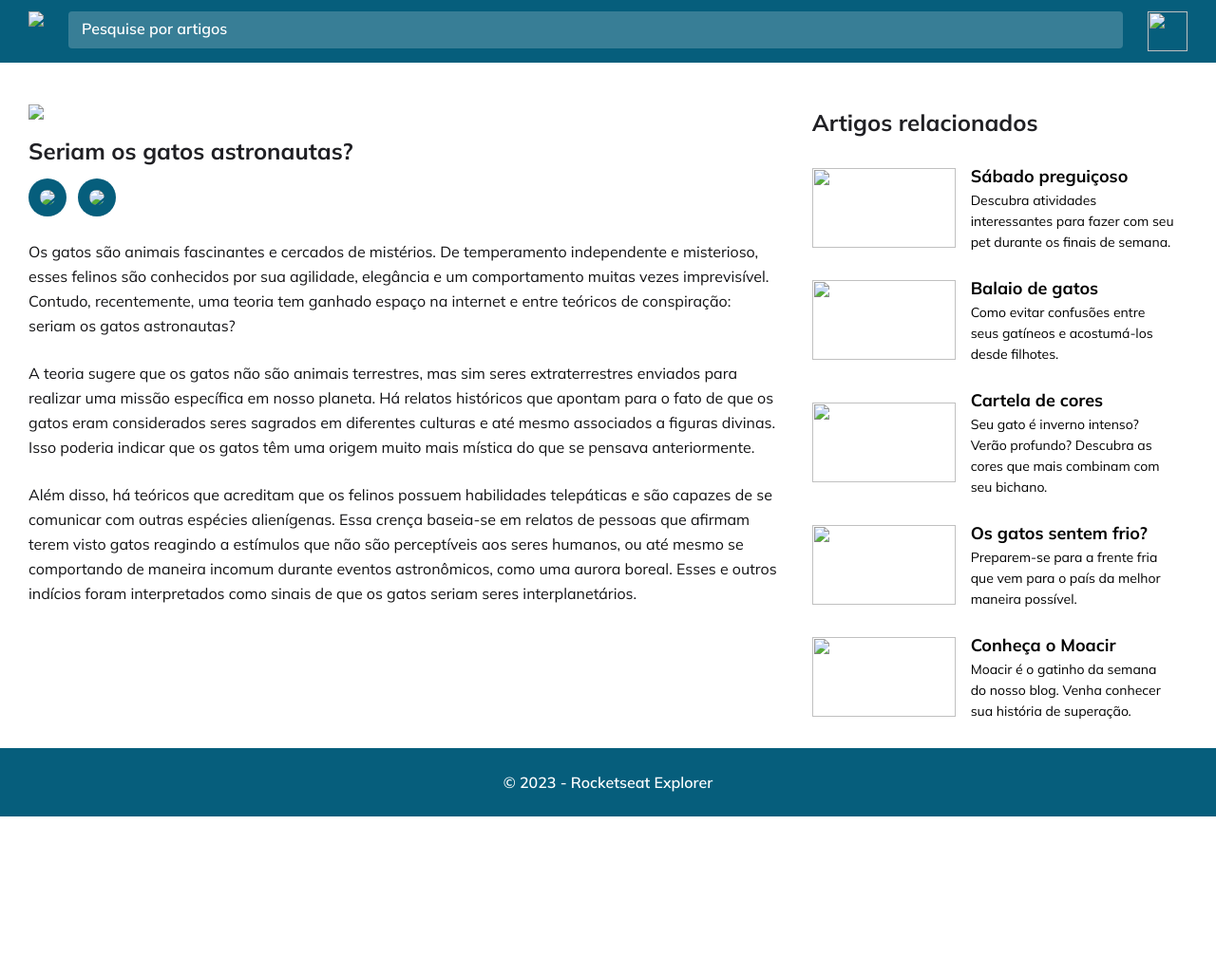
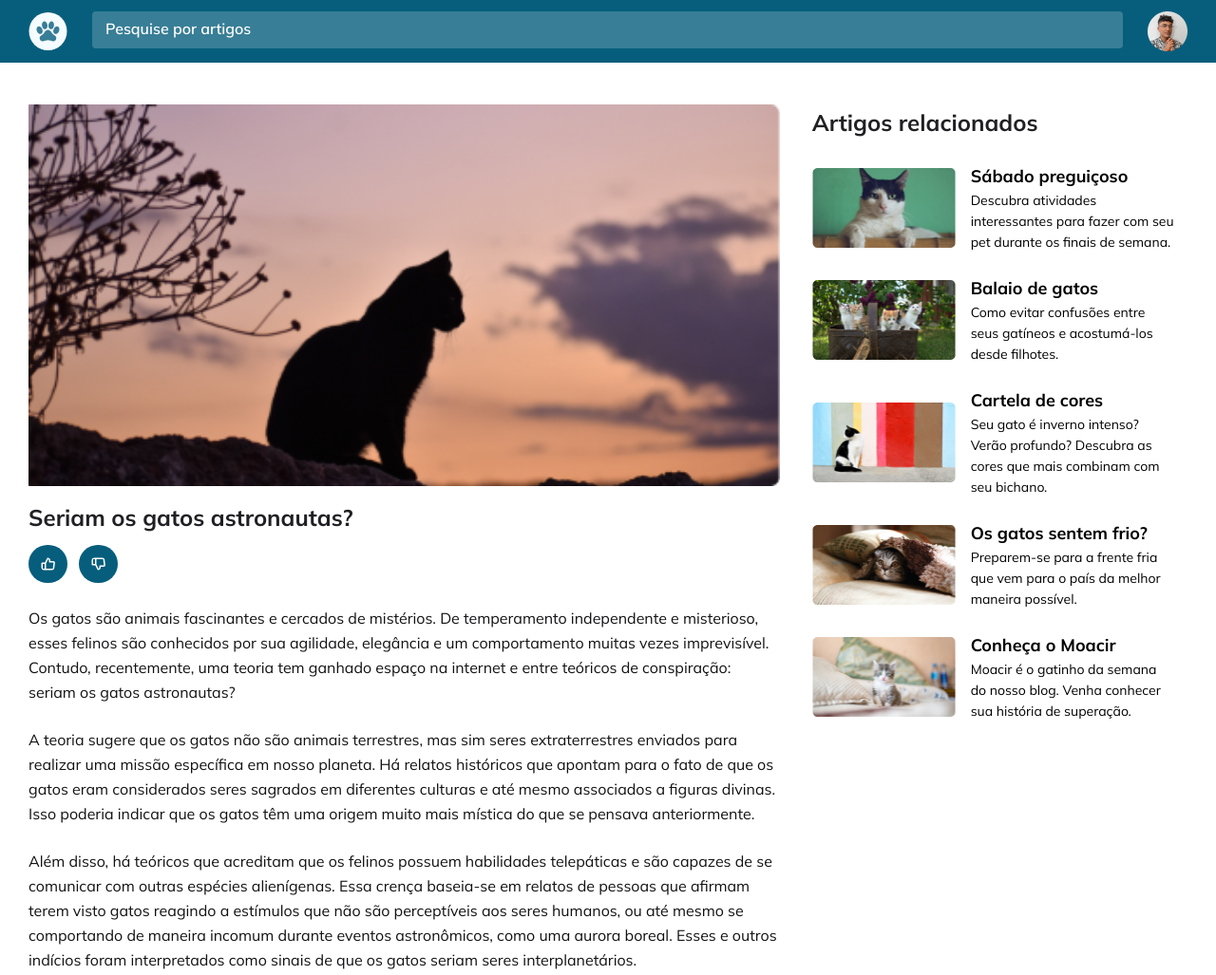
Before and after one commit to CawanRamos/blogdegatos, a plain HTML site: page index.html in a window 1280 px wide. Shown: the top 1027 px of the page at 95% size. Before the commit the page ends 860 px from the top, so only its background shows below. Drawn offline with Linux system fonts and the light colour scheme; the site is published under a folder, as on GitHub Pages, so addresses that start at the root find nothing.

Commit message:
alteração da referencia das imgs

```diff
--- a/index.html
+++ b/index.html
@@ -19,7 +19,7 @@
 
         <header>
             <div class="topo" id="comum">
-                <img src="/images/logo.svg" >
+                <img src="./images/logo.svg" >
 
                 <form action="">
 
@@ -29,7 +29,7 @@
                     </div>
                 </form>
 
-                <img src="/images/avatar.png" class="avatar">
+                <img src="./images/avatar.png" class="avatar">
             </div>
         </header>
 
@@ -37,14 +37,14 @@
 
             <div class="conteudo" id="comum">
                 <div class="esquerda">
-                    <img src="/images/principal.png" class="img-principal">
+                    <img src="./images/principal.png" class="img-principal">
 
                     <div class="content">
                         <h1>Seriam os gatos astronautas?</h1>
 
                         <div class="avaliacao">
-                                <img src="/images/JoiaPositivo.svg" class="joia">
-                                <img src="/images/JoiaNegativo.svg" class="joia">
+                                <img src="./images/JoiaPositivo.svg" class="joia">
+                                <img src="./images/JoiaNegativo.svg" class="joia">
                         </div>
                         <p>
                             Os gatos são animais fascinantes e cercados de mistérios. De temperamento independente e misterioso, esses felinos são conhecidos por sua agilidade, elegância e um comportamento muitas vezes imprevisível. Contudo, recentemente, uma teoria tem ganhado espaço na internet e entre teóricos de conspiração: seriam os gatos astronautas?
@@ -68,7 +68,7 @@
                         <h1>Artigos relacionados</h1>
 
                         <div class="noticias">
-                            <img src="/images/1.png" class="imagens">
+                            <img src="./images/1.png" class="imagens">
                             <div class="text">
                                 <h2>Sábado preguiçoso</h2>
                                 <p>Descubra atividades interessantes para fazer com seu pet durante os finais de semana.</p>
@@ -76,7 +76,7 @@
                         </div>
 
                         <div class="noticias">
-                            <img src="/images/2.png" class="imagens">
+                            <img src="./images/2.png" class="imagens">
                             <div class="text">
                                 <h2>Balaio de gatos</h2>
                                 <p>Como evitar confusões entre seus gatíneos e acostumá-los desde filhotes.</p>
@@ -84,7 +84,7 @@
                         </div>
 
                         <div class="noticias">
-                            <img src="/images/3.png" class="imagens">
+                            <img src="./images/3.png" class="imagens">
                             <div class="text">
                                 <h2>Cartela de cores</h2>
                                 <p>Seu gato é inverno intenso? Verão profundo? Descubra as cores que mais combinam com seu bichano.</p>
@@ -92,7 +92,7 @@
                         </div>
 
                         <div class="noticias">
-                            <img src="/images/4.png" class="imagens">
+                            <img src="./images/4.png" class="imagens">
                             <div class="text">
                                 <h2>Os gatos sentem frio?</h2>
                                 <p>Preparem-se para a frente fria que vem para o país da melhor maneira possível.</p>
@@ -100,7 +100,7 @@
                         </div>
 
                         <div class="noticias">
-                            <img src="/images/5.png" class="imagens">
+                            <img src="./images/5.png" class="imagens">
                             <div class="text">
                                 <h2>Conheça o Moacir</h2>
                                 <p>Moacir é o gatinho da semana do nosso blog. Venha conhecer sua história de superação.</p>
```
